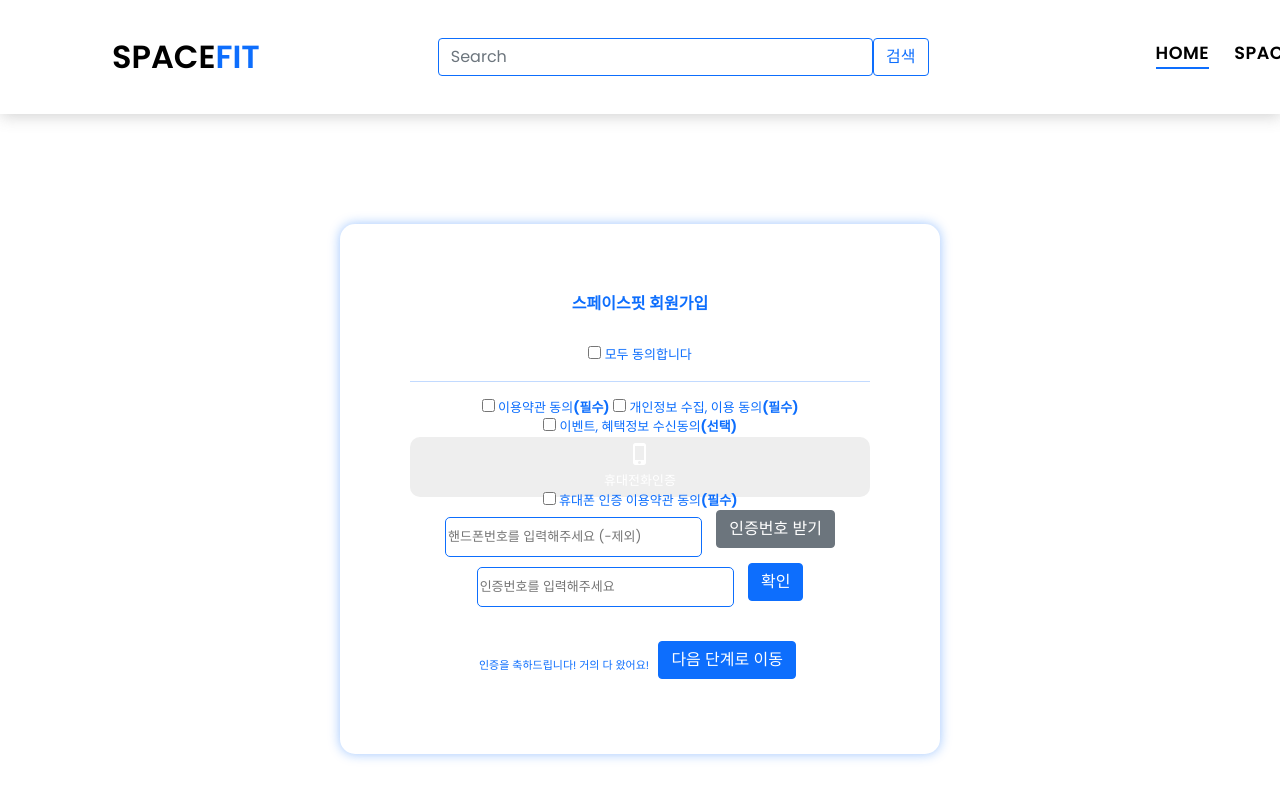
After one commit to yoonahyoung/SpaceFit, a Java web app: page /views/user/myPage/signInOne.jsp in a window 1280 px wide. The commit adds this page. Run offline with Tomcat 11, a stand-in JSP engine, Linux system fonts and the light colour scheme.

Commit message:
feat: userMenubar 수정 + myPage jsp 수정 + myPage css 수정
1. userMenubar
div class = outer 생성 (수업과 동일)

2. myPage
제 마이페이지 jsp 파일들 생성중

3. myPage css
정리중

```diff
--- /dev/null
+++ b/src/main/webapp/resources/user/css/userLoginAndSignIn.css
@@ -0,0 +1,185 @@
+@charset "UTF-8";
+
+
+/*--------------------------------------------------------------
+	파랑그림자 바디 설정
+--------------------------------------------------------------*/
+
+body{
+color:  #0D6EFD;
+   }
+
+.blueShadow {
+	margin: auto;
+	align-items: center;
+	box-shadow : 0px 0px 12px rgb(13, 109, 253, 0.4);
+	border-radius: 15px;
+	width: 60%;
+}
+
+.forPadding{
+	padding : 70px;
+	margin: auto;
+    align-items: center;
+}
+
+.forPaddind * {
+	width: 80%;
+}
+
+.h4forLgnNSign {
+	font-weight: 600;
+	font-size: 16px;
+	color:  #0D6EFD;
+}
+
+
+/*--------------------------------------------------------------
+	로그인
+--------------------------------------------------------------*/
+
+
+.login-input{
+    border : 1.5px solid #0D6EFD;
+    border-radius: 5px;
+    margin: 5px;
+    width: 80%;
+    font-size: 15px;
+    color:  #0D6EFD;
+}
+
+.signInBtn , .basicLogin {
+    margin: 5px;
+    width: 80%;
+}
+
+.always-login{
+    font-size: 12px;
+    color: black;
+}
+
+.find{
+    text-decoration: none;
+    font-size: 15px;
+    color:  #0D6EFD;
+}
+
+.easy-login button{
+    width: 80%;
+    margin: 5px;
+    border-radius: 5px;
+}
+
+.easy-login span {
+    font-weight: 600;
+    font-size: 16px;
+}
+
+.goggle-login.btn{
+    background-color: white;
+    border: 1px solid #0D6EFD;
+    color: #0D6EFD;
+}
+
+.goggle-login:hover{
+    background-color: #E7F1FF;
+    font-weight: 500;
+    color: #0D6EFD;
+}
+
+.kakao-login.btn{
+    background-color: rgb(255, 226, 6);
+    border: 1px solid rgb(255, 226, 6);
+    color: black;
+}
+
+.kakao-login:hover{
+    background-color: rgb(213, 188, 0);
+    border: 1px solid rgb(255, 226, 6);
+    color: black;
+}
+
+.sign-in span {
+    font-size: 13px;
+}
+
+
+
+
+ /*--------------------------------------------------------------
+	signInOne
+
+	label {
+    display: block;
+}
+--------------------------------------------------------------*/
+
+
+
+
+
+
+
+.agreement{
+     font-size: 13px;
+     color:  #0D6EFD;
+}
+
+.phoneAgreement{
+	 font-size: 13px;
+     color:  #0D6EFD;
+}
+
+.agreeBox {
+     height:80px;
+     overflow:auto;
+     border:1px solid #0D6EFD;
+     padding: 0 0.5em;
+     border-radius: 10px;
+     display : none;
+     font-size: 10px;
+     color:  black;
+}
+
+
+ .phone .box{
+     height:60px;
+     background-color: #EEEEEE;
+     border-radius: 10px;
+     font-size: 13px;
+}
+
+ .picon{
+     font-size: 13px;
+}
+
+ .material-icons{
+     margin-top: 5px;
+}
+ .phone .message {
+     margin-top: 15px;
+}
+ .account-input{
+     border : 1.5px solid #0D6EFD;
+     border-radius: 5px;
+     margin: 5px;
+     height: 40px;
+     font-size: 13px;
+     color:  #0D6EFD;
+}
+
+ .confirmBtn, .nextBtn {
+     margin: 5px;
+     margin-top: -4px;
+}
+
+ .getIdNoBtn {
+     margin: 5px;
+     margin-top: -4px;
+     margin-bottom:10px;
+ }
+
+ .already {
+     font-size: 11px;
+     color: #0D6EFD;
+ }
--- a/src/main/webapp/views/user/common/userMenubar.jsp
+++ b/src/main/webapp/views/user/common/userMenubar.jsp
@@ -60,6 +60,16 @@
 
    <!--/ 여기있는 style css 열지마세요! collapse 마이페이지 부분인데 아주 복잡합니다! /-->
   <style>
+ body{
+  font-family: 'Noto Sans KR','Noto Sans KR';
+  font-family: 'Poppins', 'Noto Sans KR';
+}
+
+.outer{
+      color: white;
+      width: 1000px;
+      margin: auto;
+  }
 
 .form-control {
   color : #0D6EFD;
@@ -83,11 +93,6 @@
    /*------------------------------------------ blue header ------------------------------------------*/
 .offcanvas-body {
     padding : 0;
-      }
-
-      body{
-        font-family: 'Noto Sans KR','Noto Sans KR';
-        font-family: 'Poppins', 'Noto Sans KR';
   }
 
 
--- /dev/null
+++ b/src/main/webapp/views/user/myPage/signInOne.jsp
@@ -0,0 +1,127 @@
+<%@ page language="java" contentType="text/html; charset=UTF-8"
+    pageEncoding="UTF-8"%>
+<!DOCTYPE html>
+<html>
+<head>
+<meta charset="UTF-8">
+<link rel="preconnect" href="https://fonts.googleapis.com">
+<title>Space Fit 회원가입</title>
+<link rel="stylesheet" href="../../../resources/user/css/userLoginAndSignIn.css">
+<style>
+
+</style>
+</head>
+<body>
+	<%@ include file="../common/userMenubar.jsp" %>
+
+	<div style="height : 200px"></div>
+
+    <div class="outer">
+        <div class="blueShadow text-center">
+                    <div class="forPadding">
+                        <h4 class="h4forLgnNSign">스페이스핏 회원가입</h4><br>
+                    	<form class="agreement">
+
+                    		<div>
+                                <input type="checkbox" name="agree_all" id="agree_all">
+                                <span>모두 동의합니다</span><br><hr>
+                            </div>
+                            <label for="agree">
+                           			<div class="agreeInput">
+                           				 <input type="checkbox" name="agree" value="1">
+                                    	 <span>이용약관 동의<strong>(필수)</strong></span>
+                           			</div>
+                                    <div class="agreeBox">
+                                    	<span>나중에 민아님 페이지에서 얻어올 이용약관 1</span>
+                                   	</div>
+                            </label>
+                            <label for="agree">
+                            	<div class="agreeInput">
+	                                <input type="checkbox" name="agree" value="2">
+	                                <span>개인정보 수집, 이용 동의<strong>(필수)</strong></span>
+	                            </div>
+                                <div class="agreeBox">
+                                    <span>나중에 민아님 페이지에서 얻어올 이용약관 2</span>
+                                </div>
+                            </label>
+                            <label for="agree">
+                            	<div class="agreeInput">
+                            		 <input type="checkbox" name="agree" value="3">
+                                	<span>이벤트, 혜택정보 수신동의<strong class="select_disable">(선택)</strong></span>
+                            	</div>
+                                <div class="agreeBox">
+                                   <span>나중에 민아님 페이지에서 얻어올 이용약관 3</span>
+                                </div>
+                            </label>
+                      	<script>
+							$(function(){
+					            $(".agreeInput").click(function(){ //==> 아코디언형식
+					                // $(this).next():클릭이벤트가 발생한 div 요소 바로 뒤의 요소
+					                const $aInputEl = $(this).next(); //제이쿼리 방식으로 선택한 요소
+					                if($aInputEl.css("display")=="none") {
+
+					                    // 일단 모든 p를 닫고
+					                    $(this).siblings(".agreeBox").slideUp();
+
+					                    // 선택한 p만 보여지게끔
+					                    $aInputEl.slideDown();
+					                } else {
+					                    // 사라지게끔
+					                    $aInputEl.slideUp();
+					                }
+					            })
+					        })
+
+
+					        $(function(){
+					        	 const agreeChkAll = document.querySelector('input[name=agree_all]');
+		                            agreeChkAll.addEventListener('change', (e) => {
+		                            let agreeChk = document.querySelectorAll('input[name=agree]');
+		                            for(let i = 0; i < agreeChk.length; i++){
+		                            agreeChk[i].checked = e.target.checked;
+		                            }
+		                        });
+					        })
+						</script>
+                    	</form>
+
+	                    <div class="phone">
+	                        <div class="phone box">
+	                            <span class="material-icons">
+	                                phone_iphone
+	                            </span>
+	                            <br>
+	                            <span class="picon-span">
+	                                휴대전화인증
+	                            </span>
+	                            <br>
+	                            <form class="phoneAgreement">
+		                            <label for="agree">
+		                            	<div class="agreeInput">
+		                            		  <input type="checkbox" name="phoneAgree" value="4">
+		                                	  <span>휴대폰 인증 이용약관 동의<strong>(필수)</strong></span>
+		                            	</div>
+										<div class="agreeBox">
+		                                    <span>나중에 민아님 페이지에서 얻어올 휴대폰 이용약관</span>
+		                                </div>
+	                            	</label>
+	                            </form>
+                        </div>
+                        <form class="phone message">
+                            <input type="text" placeholder="핸드폰번호를 입력해주세요 (-제외)" class="account-input" id="phone">
+                            <button type="submit" class="btn btn-secondary getIdNoBtn">인증번호 받기</button><br>
+                            <input type="text" placeholder="인증번호를 입력해주세요" class="account-input" id="phone-message">
+                            <button type="submit" class="btn btn-primary confirmBtn">확인</button><br>
+                        </form>
+                        <hr>
+                        <span class="already">인증을 축하드립니다! 거의 다 왔어요!</span>
+                        <button class="btn btn-primary nextBtn" type="button">다음 단계로 이동</button><br>
+                	</div>
+                </div>
+          </div>
+      </div>
+
+	<!-- Latest compiled JavaScript -->
+	<script src="https://cdn.jsdelivr.net/npm/bootstrap@5.1.3/dist/js/bootstrap.bundle.min.js"></script>
+</body>
+</html>
```
Also changed, not shown: src/main/webapp/views/user/myPage/login.jsp (added, +51 -0 lines). Lines whose indentation alone changed are shown as unchanged.
